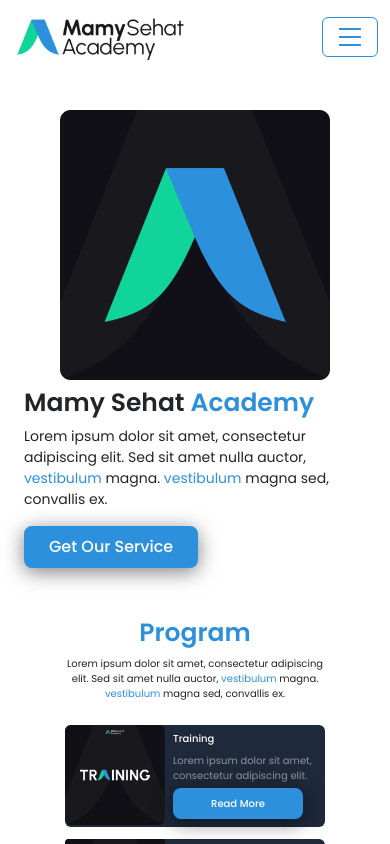
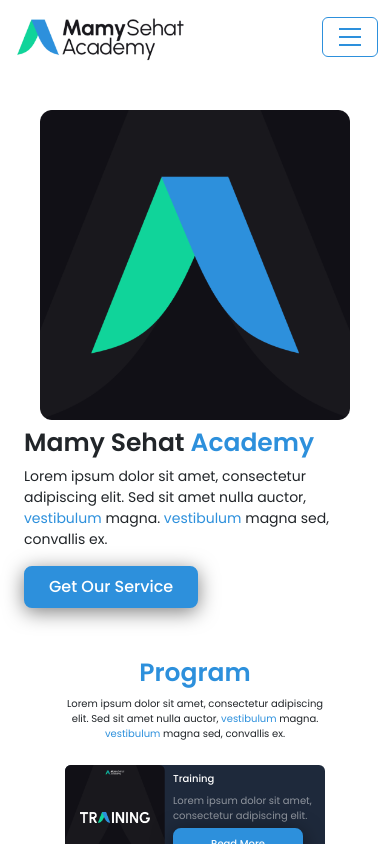
Before and after one commit to AdityaWjy/mamysehat, a Vue app: page / in a window 390 px wide. Shown: the top 844 px of the page. Built offline with nearby package versions, Linux system fonts and the light colour scheme.

Commit message:
fix width hero images

```diff
--- a/src/components/home/HeroComponent.vue
+++ b/src/components/home/HeroComponent.vue
@@ -27,7 +27,7 @@
           </div>
         </div>
         <div class="col-md-6 d-flex justify-content-center align-self-center">
-          <img src="/images/hero-images.png" width="450px" />
+          <img src="/images/hero-images.png" width="4500px" />
         </div>
       </div>
     </div>
@@ -40,7 +40,7 @@
         <div
           class="col-md-6 mb-2 d-flex justify-content-center align-self-center mobile"
         >
-          <img src="/images/hero-images.png" width="270px" />
+          <img src="/images/hero-images.png" width="310px" />
         </div>
         <div class="col-md-6">
           <div class="d-flex h-100">
--- a/src/components/home/ProgramComponent.vue
+++ b/src/components/home/ProgramComponent.vue
@@ -93,7 +93,7 @@ img {
 
   img {
     width: 100px;
-    height: 100px;
+    height: 105px;
   }
 
   .btn-custom-mobile {
```
